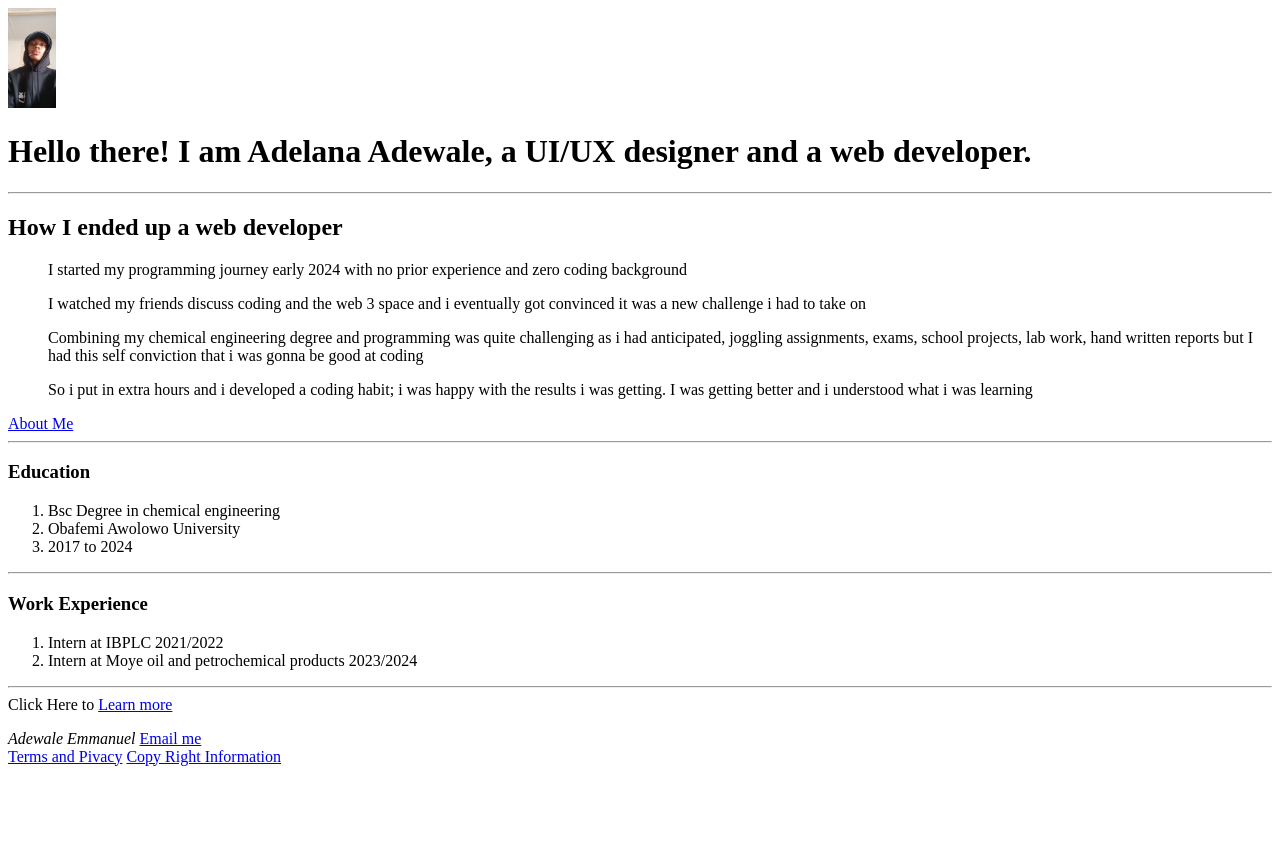
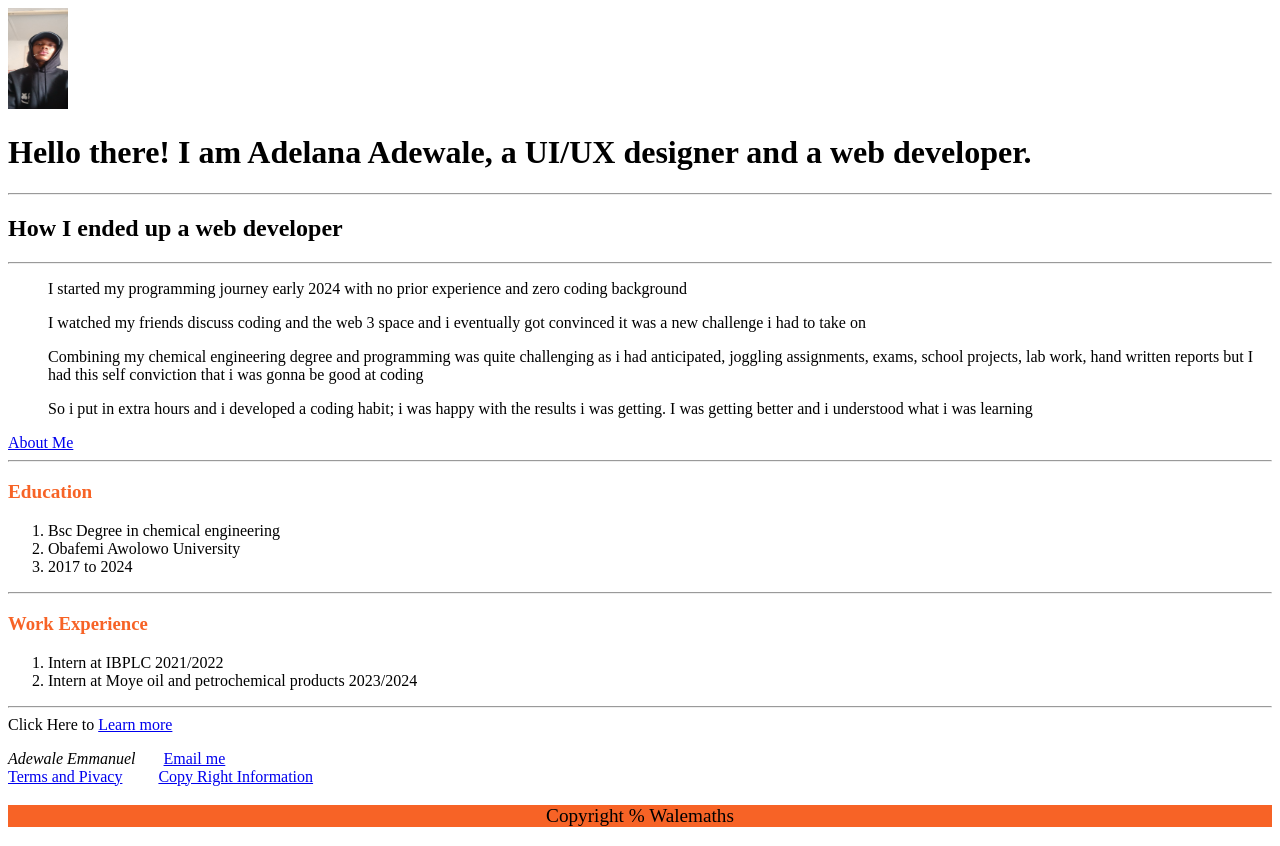
Before and after one commit to Manuel-dre/html-portfolio2, a plain HTML site: page index.html in a window 1280 px wide. Before the commit the page ends 800 px from the top, so only its background shows below. Drawn offline with Linux system fonts and the light colour scheme.

Commit message:
Update index.html

```diff
--- a/index.html
+++ b/index.html
@@ -1,17 +1,19 @@
 <!DOCTYPE html>
 <html lang="en">
   <head>
+    <link rel="stylesheet" href="./style.css" />
     <meta charset="UTF-8" />
     <meta name="viewport" content="width=device-width, initial-scale=1.0" />
     <title>My Resume</title>
   </head>
   <body>
-    <img src="./images/IMG_0311[1].JPG" alt="Picture of me" height="100" />
+    <img src="./images/IMG_0311[1].JPG" alt="Picture of me" height="101"; width="60"/>
     <h1>
       Hello there! I am Adelana Adewale, a UI/UX designer and a web developer.
     </h1>
     <hr />
     <h2>How I ended up a web developer</h2>
+    <hr />
     <ul>
       <p>
         I started my programming journey early 2024 with no prior experience and
@@ -35,7 +37,9 @@
     </ul>
     <a href="./aboutme.html">About Me </a>
     <hr />
-    <h3>Education</h3>
+    <h3 style="color: #f76326; font-size: larger; font-weight: 700">
+      Education
+    </h3>
     <ol>
       <p>
         <li>Bsc Degree in chemical engineering</li>
@@ -44,7 +48,7 @@
       </p>
     </ol>
     <hr />
-    <h3>Work Experience</h3>
+    <h3 style="color: #f76326; font-weight: 700">Work Experience</h3>
 
     <ol>
       <p>
@@ -55,13 +59,22 @@
     <hr />
     Click Here to
     <a href="./Contact Me/contactme.html">Learn more</a>
-    <div class="footer">
       <p>
         <i>Adewale Emmanuel </i>
+        <a> &#160&#160&#160&#160&#160  </a>
         <a href="mailto:aaeatreasure@gmail.com">Email me</a><br />
         <a href="./terms and privacy.html">Terms and Pivacy</a>
+        <a>&#160 &#160&#160&#160&#160&#160            </a>
         <a href="./copy right.html">Copy Right Information</a><br />
       </p>
-    </div>
+      <div>
+        <footer>
+            <p style="color: black;
+            background-color: #f76326;
+            text-align: center;
+            font-size: larger;">Copyright % Walemaths</p>
+          </footer>
+      </div>
+
   </body>
 </html>
```
